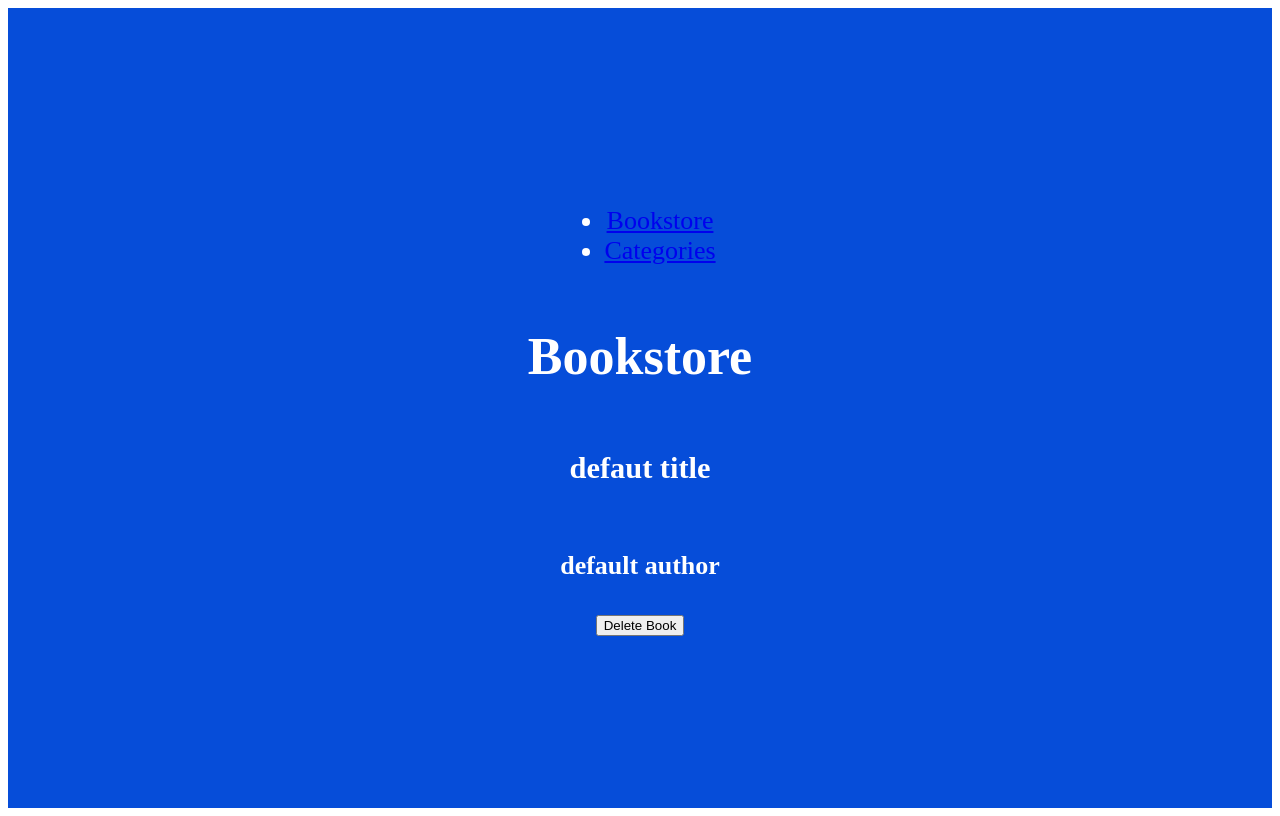
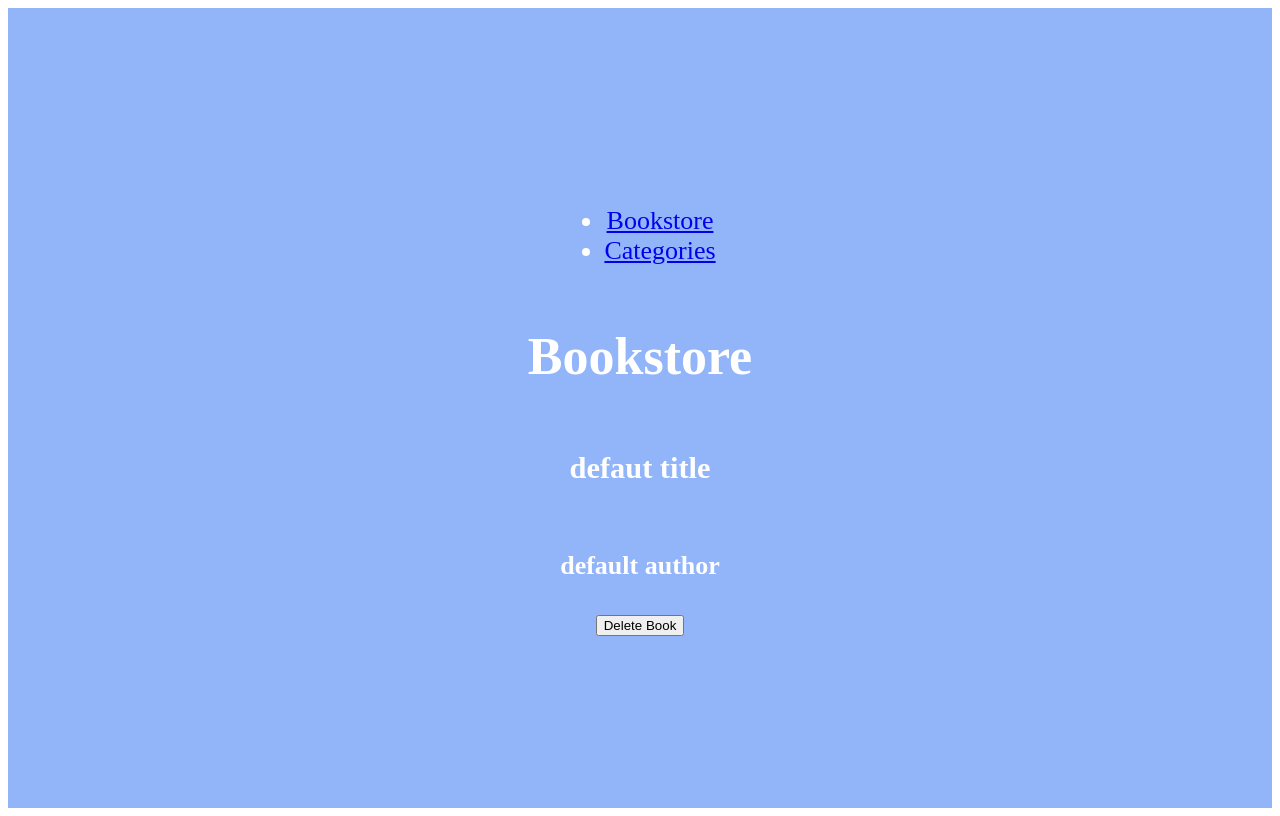
Before and after one commit to jlcarrascof/bookstore-cms, a React (Create React App) app: page / in a window 1280 px wide. Built offline with nearby package versions, Linux system fonts and the light colour scheme.

Commit message:
Fix ESLint errors and update styles

```diff
--- a/src/App.css
+++ b/src/App.css
@@ -3,7 +3,7 @@
 }
 
 .App-header {
-  background-color: #064dd9;
+  background-color: #92b5fa;
   min-height: 100vh;
   display: flex;
   flex-direction: column;
--- a/src/components/Home.js
+++ b/src/components/Home.js
@@ -1,5 +1,5 @@
 const Home = () => (
-    <h2>Home</h2>
-  );
+  <h2>Home</h2>
+);
 
-  export default Home;
+export default Home;
--- a/src/index.js
+++ b/src/index.js
@@ -1,13 +1,12 @@
 import React from 'react';
-import ReactDOM from 'react-dom';
+import { createRoot } from 'react-dom/client';
 import App from './App';
-import reportWebVitals from './reportWebVitals';
 
-ReactDOM.render(
+const container = document.getElementById('root');
+const root = createRoot(container);
+
+root.render(
   <React.StrictMode>
-      <App />
+    <App />
   </React.StrictMode>,
-  document.getElementById('root'),
 );
-
-reportWebVitals();
--- a/src/reportWebVitals.js
+++ b/src/reportWebVitals.js
@@ -1,6 +1,8 @@
-const reportWebVitals = onPerfEntry => {
+const reportWebVitals = (onPerfEntry) => {
   if (onPerfEntry && onPerfEntry instanceof Function) {
-    import('web-vitals').then(({ getCLS, getFID, getFCP, getLCP, getTTFB }) => {
+    import('web-vitals').then(({
+      getCLS, getFID, getFCP, getLCP, getTTFB,
+    }) => {
       getCLS(onPerfEntry);
       getFID(onPerfEntry);
       getFCP(onPerfEntry);
```
